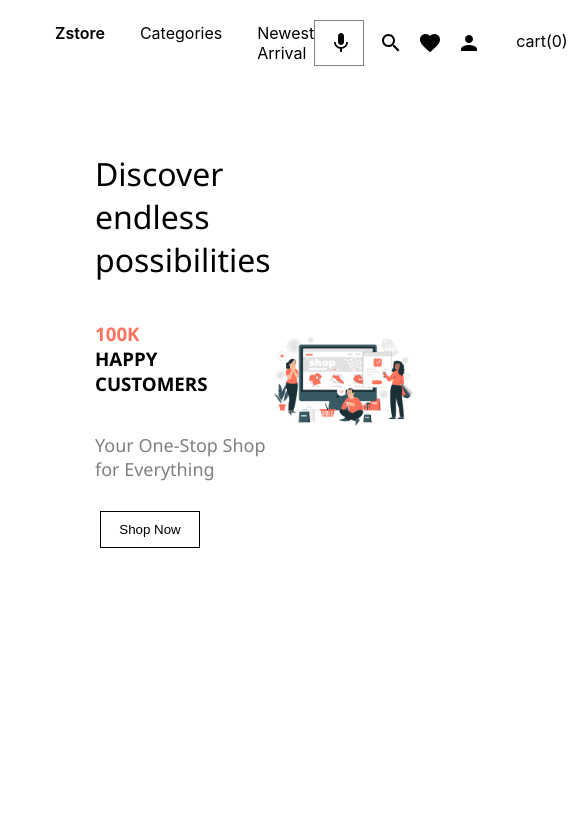
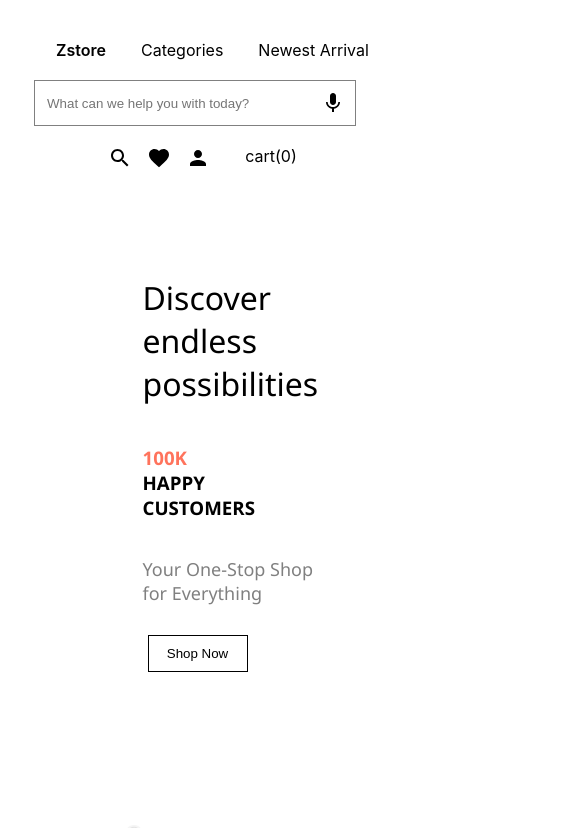
Before and after one commit to rawataman101/z-store, a React (Create React App) app: page / in a window 390 px wide. Shown: the top 828 px of the page, 568 px wide, since content can reach past the window. Built offline with nearby package versions, Linux system fonts and the light colour scheme.

Commit message:
responsiveness, notify for checkout added.

```diff
--- a/package.json
+++ b/package.json
@@ -11,6 +11,7 @@
     "@testing-library/react": "^13.4.0",
     "@testing-library/user-event": "^13.5.0",
     "axios": "^1.6.8",
+    "notistack": "^3.0.1",
     "react": "^18.3.1",
     "react-dom": "^18.3.1",
     "react-redux": "^9.1.2",
--- a/src/App.js
+++ b/src/App.js
@@ -3,9 +3,11 @@ import Header from "./Components/Header/Header";
 import Landing from "./Components/Landing/Landing";
 import Products from "./Components/Products/Products";
 import { Routes as Switch, Route } from "react-router-dom";
+import { SnackbarProvider, enqueueSnackbar } from "notistack";
 
 function App() {
   return (
+    <SnackbarProvider>
       <div className="app">
         <Switch>
           <Route
@@ -28,6 +30,7 @@ function App() {
           />
         </Switch>
       </div>
+    </SnackbarProvider>
   );
 }
 
--- a/src/Components/Cart/Cart.jsx
+++ b/src/Components/Cart/Cart.jsx
@@ -2,6 +2,7 @@ import React from "react";
 import styles from "./Cart.module.css";
 import RemoveCircleIcon from "@mui/icons-material/RemoveCircle";
 import { useDispatch, useSelector } from "react-redux";
+import { SnackbarProvider, enqueueSnackbar } from "notistack";
 
 function Cart({ onClose }) {
   const cartItems = useSelector((state) => state);
@@ -40,7 +41,12 @@ function Cart({ onClose }) {
           })
         )}
         {cartItems.cartItems.length > 0 && (
-          <div className={styles.checkoutButton}>Checkout</div>
+          <div
+            className={styles.checkoutButton}
+            onClick={() => enqueueSnackbar("Success", { variant: "success" })}
+          >
+            Checkout
+          </div>
         )}
       </div>
     </div>
--- a/src/Components/Header/Header.module.css
+++ b/src/Components/Header/Header.module.css
@@ -32,3 +32,15 @@
   margin-left: 35px;
   cursor: pointer;
 }
+
+@media (width <= 900px) {
+  .wrapper {
+    display: flex;
+    flex-direction: column;
+  }
+  .left__side,
+  .right__side {
+    margin-bottom: 20px;
+    margin-top: 20px;
+  }
+}
--- a/src/Components/Landing/Landing.module.css
+++ b/src/Components/Landing/Landing.module.css
@@ -74,3 +74,20 @@ img {
   height: 100%;
   object-fit: contain;
 }
+
+@media (width <= 768px) {
+  .landing {
+    width: 100vw;
+    display: flex;
+    flex-direction: column;
+  }
+  .left__side {
+    display: flex;
+    justify-content: center;
+    margin-right: auto;
+    margin-left: auto;
+  }
+  .landing__image {
+    margin-top: 20px;
+  }
+}
--- a/src/Components/Products/Products.module.css
+++ b/src/Components/Products/Products.module.css
@@ -36,3 +36,13 @@
   align-items: center;
   margin-bottom: 200px;
 }
+
+@media (width < 900px) {
+  .wrapper {
+    display: flex;
+    flex-direction: column;
+  }
+  .control {
+    margin-bottom: 10px;
+  }
+}
--- a/src/Components/SearchBar/SearchBar.module.css
+++ b/src/Components/SearchBar/SearchBar.module.css
@@ -1,6 +1,6 @@
 .searchBar {
   position: relative;
-  width: 25%;
+  min-width: 300px;
   display: flex;
   justify-content: center;
   align-items: center;
```
Also changed, not shown: 1 other file (tests, documents, lock files or other folders). Lines whose indentation alone changed are shown as unchanged.
